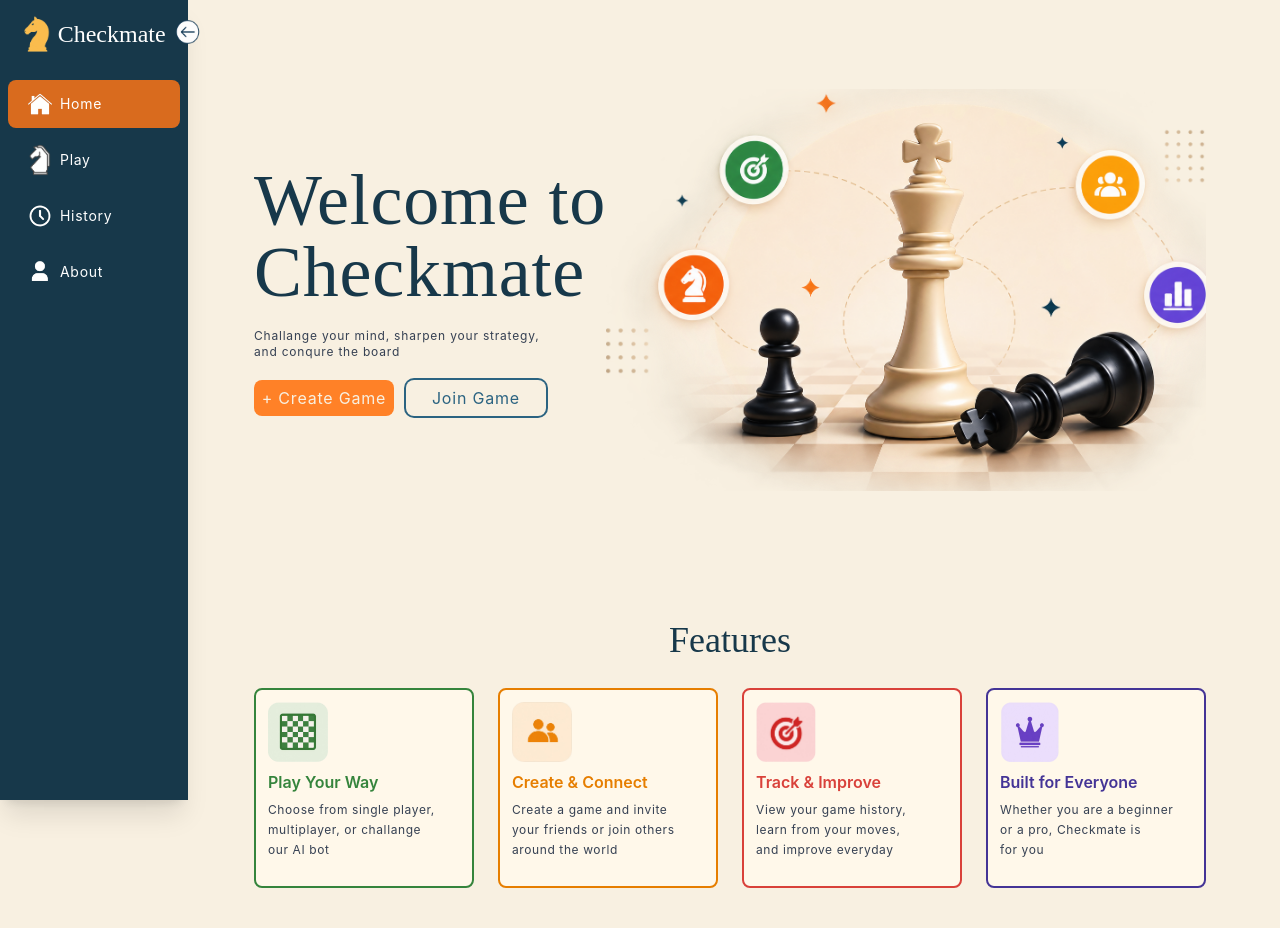
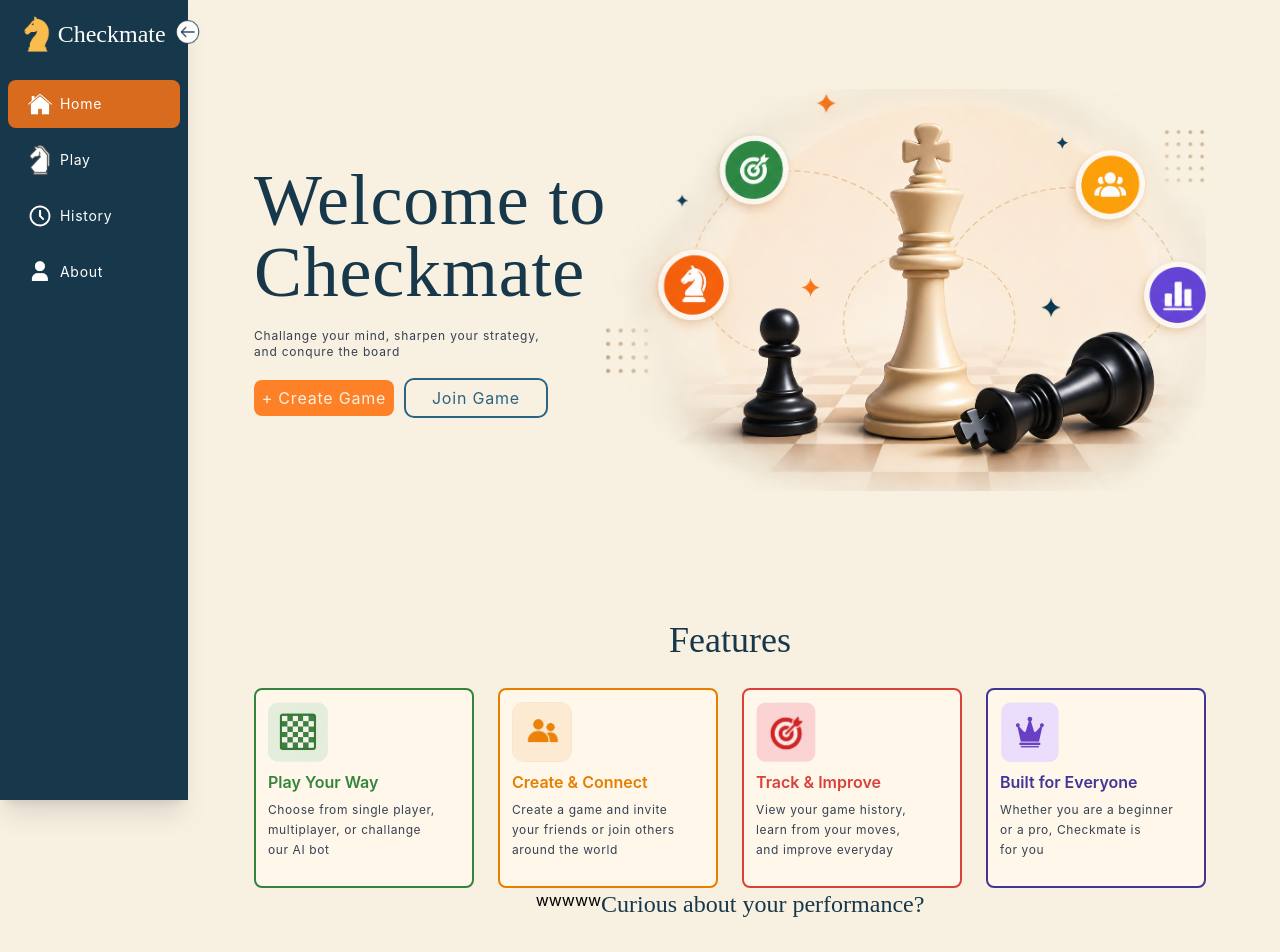
Before and after one commit to rameenali19/Chess-Game, a React (Vite) app: page / in a window 1280 px wide. Shown: the top 952 px of the page. Before the commit the page ends 928 px from the top, so only its background shows below. Built offline with nearby package versions, Linux system fonts and the light colour scheme; no server answers.

Commit message:
creating homepagestats

```diff
--- /dev/null
+++ b/src/components/HomePageStats.jsx
@@ -0,0 +1,13 @@
+import Icon from "./Icon";
+function HomePageStats() {
+
+  return (
+    <div className="flex">
+      <div>wwwww</div>
+      <div className="flex flex-col">
+        <h1 className="font-cormorant text-[#17384A] text-2xl">Curious about your performance?</h1>
+      </div>
+    </div>
+  )
+}
+export default HomePageStats;
--- a/src/pages/HomePage.jsx
+++ b/src/pages/HomePage.jsx
@@ -1,5 +1,6 @@
 import HomePageLogo from "../components/HomePageLogo"
 import HomePageCards from "./HomePageCards"
+import HomePageStats from "../components/HomePageStats"
 
 function HomePage() {
   return (
@@ -9,6 +10,8 @@ function HomePage() {
       <HomePageLogo />
 
       <HomePageCards />
+
+      <HomePageStats />
     </div>
 
   )
```
